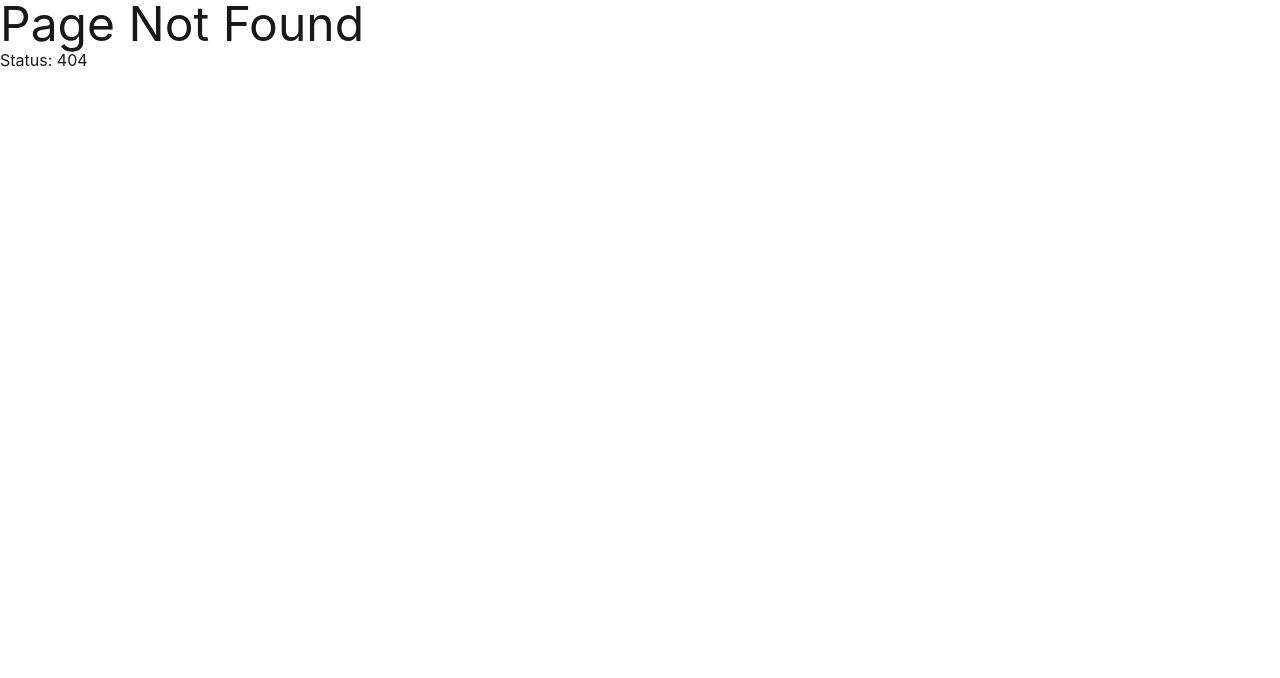
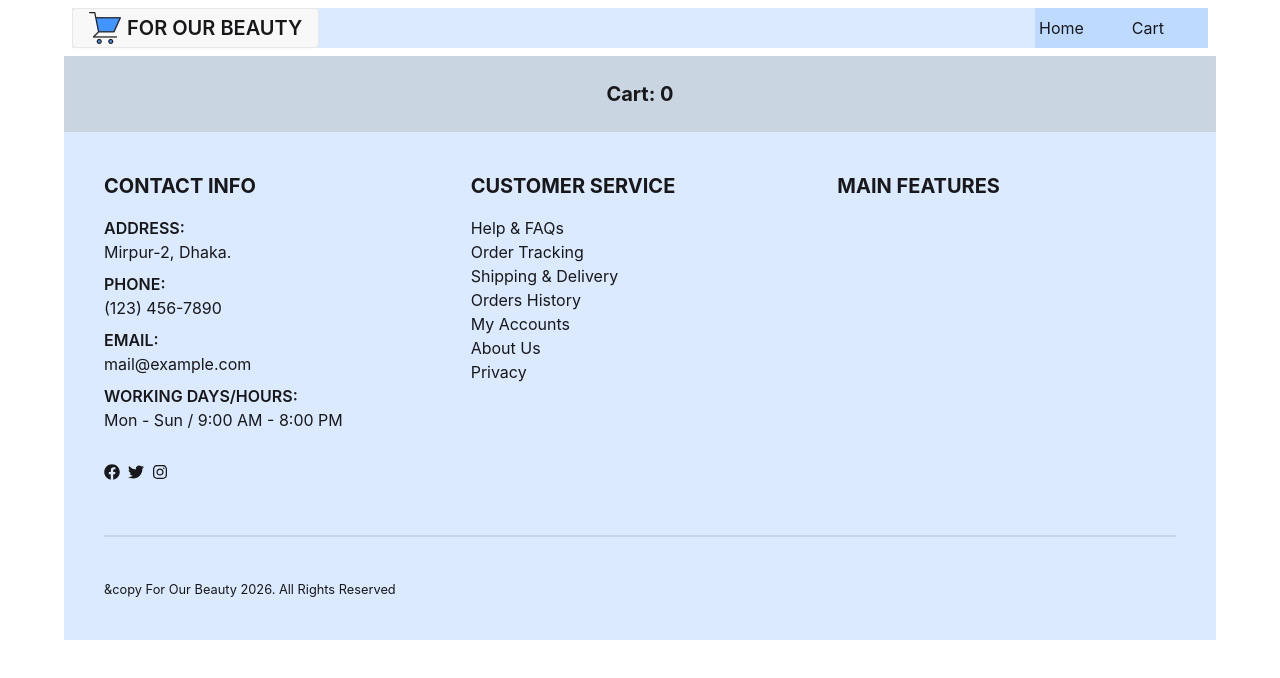
Before and after one commit to DevelopWebAdnan/react-eCommerce-project, a React (Vite) app: page /cart in a window 1280 px wide. Before the commit this address had no page. Shown: the top 678 px of the page. Built offline with nearby package versions, Linux system fonts and the light colour scheme.

Commit message:
Displayed the cart products in the Cart component.

```diff
--- a/src/components/Cart/Cart.jsx
+++ b/src/components/Cart/Cart.jsx
@@ -1,24 +1,77 @@
+import { useEffect, useState } from "react";
+import { getStoredCart, removeFromLS } from "../../utilities/localStorage";
+import { useLoaderData } from "react-router-dom";
 
 
-const Cart = ({ cart, handleRemoveFromCart }) => {
+// const Cart = ({ cart, handleRemoveFromCart }) => {
+const Cart = () => {
+
+    const products = useLoaderData();
+
+    const [cart, setCart] = useState([]);
+
+    // load cart from local storage
+    useEffect(() => {
+        console.log('called the useEffect', products.length);
+        if (products.length) {
+            const getCart = getStoredCart();
+            // console.log(getCart, products);
+            console.log('getCart:', getCart);
+            const savedCart = [];
+            for (const cartProductId of getCart) {
+                console.log('cartProductId:', cartProductId);
+                const productsInCart = products.find(product => product.id === cartProductId);
+                // const productsInCart = products.filter(product => product.id === cartProductId);
+                if (productsInCart) {
+                savedCart.push(productsInCart);
+                }
+            }
+            console.log(savedCart);
+            setCart(savedCart);
+        }
+        // }, [products])
+    }, [products])
+
+    console.log('cart', cart);
+
+    const handleRemoveFromCart = id => {
+        // visual cart remove
+        const remainingCart = cart.filter(product => product.id !== id);
+        setCart(remainingCart);
+        // remove from LS
+        removeFromLS(id);
+    }
+
     return (
-        <div className="bg-slate-300 p-3">
-        <h3 className="text-xl font-bold text-center my-3">Cart: {cart.length}</h3>
+
+        // {
+        //     cart.map(cartItem => <Cart
+        //         key={cartItem}
+        //         cart={cart}
+        //         handleRemoveFromCart={handleRemoveFromCart}
+        //     ></Cart>)
+        // }
+
+
+        < div className="bg-slate-300 p-3" >
+            <h3 className="text-xl font-bold text-center my-3">Cart: {cart.length}</h3>
+            <div className="grid grid-cols-1 md:grid-cols-2 lg:grid-cols-3 gap-4">
             {
                 cart.map(product =>
                     <div
-                        key={product.id}
+                        key={product?.id}
                         className="flex flex-col mb-3"
                     >
                         <img
                             className="w-full"
-                            src={product.img}></img>
+                            src={product?.img}></img>
 
-                        <button onClick={() => handleRemoveFromCart(product.id)} className="btn btn-xs sm:btn-sm md:btn-md lg:btn-lg xl:btn-xl">Remove</button>
+                        <button onClick={() => handleRemoveFromCart(product?.id)} className="btn btn-xs sm:btn-sm md:btn-md lg:btn-lg xl:btn-xl">Remove</button>
                     </div>
                 )
             }
-        </div>
+            </div>
+        </div >
     );
 };
 
--- a/src/components/Navbar/Navbar.jsx
+++ b/src/components/Navbar/Navbar.jsx
@@ -1,9 +1,9 @@
-
 import logo from '../../assets/shopping-cart/shopping-cart-32.png';
 
 import { AiOutlineClose, AiOutlineMenu } from "react-icons/ai";
 // import Link from "../Link/Link";
 import { useState } from "react";
+import { NavLink } from 'react-router-dom';
 
 const Navbar = () => {
 
@@ -48,9 +48,10 @@ const Navbar = () => {
     // ];
 
     const links = <>
-    <li><a href="">Home</a></li>
-    <li><a href="">Item3</a></li>
+        <li className='mr-10 px-1 hover:bg-blue-500'><NavLink to="/">Home</NavLink></li>
+        <li className='mr-10 px-1 hover:bg-blue-500'><NavLink to="/cart">Cart</NavLink></li>
     </>
+
     return (
         <div className="p-2">
             <nav className='flex md:flex-row-reverse md:justify-between bg-blue-100'>
--- a/src/components/ProductDetail/ProductDetail.jsx
+++ b/src/components/ProductDetail/ProductDetail.jsx
@@ -1,6 +1,7 @@
 import { CiShoppingCart } from "react-icons/ci";
 import { useLoaderData, useParams } from "react-router-dom";
-import { addToLS } from "../../utilities/localStorage";
+import { addToLS, getStoredCart } from "../../utilities/localStorage";
+import { useEffect, useState } from "react";
 
 const ProductDetail = () => {
 
@@ -10,16 +11,47 @@ const ProductDetail = () => {
 
     const product = data.find(product => product.id === productId);
     // console.log(data, typeof(product.id), typeof(id), typeof(productId));
-    console.log(product);
+    console.log('Detail of:', product);
 
     const { id: currentId, img } = product;
 
+    const [cart, setCart] = useState([]);
+
+    // load cart from local storage
+    useEffect(() => {
+        // console.log('called the useEffect', products.length);
+        // if (products.length) {
+        const getCart = getStoredCart();
+        // console.log(getCart, products);
+        console.log('getCart:', getCart);
+        // const savedCart = [];
+        for (const cardProductId of getCart) {
+            console.log('cartProductId:', cardProductId);
+            // const product = products.find(product => product.id === id);
+            // if (product) {
+            // savedCart.push(product);
+            // }
+        }
+        // console.log(savedCart);
+        // setCart(savedCart);
+        // }
+        // }, [products])
+    }, [])
+
     // const handleAddToCart = product => {
     const handleAddToCart = productId => {
-        // const newCart = [...cart, product];
-        // setCart(newCart);
+        const newCart = [...cart, productId];
+        setCart(newCart);
         addToLS(productId);
     }
+
+    // const handleRemoveFromCart = id => {
+    //     // visual cart remove
+    //     const remainingCart = cart.filter(product => product.id !== id);
+    //     setCart(remainingCart);
+    //     // remove from LS
+    //     removeFromLS(id);
+    // }
 
     return (
         <div className="my-12">
@@ -27,7 +59,7 @@ const ProductDetail = () => {
             <img className="w-2xs" src={img} alt="image of product" />
             <br />
             <button
-                onClick={() => handleAddToCart(id)}
+                onClick={() => handleAddToCart(productId)}
                 className="btn btn-primary mr-4"
             ><CiShoppingCart
                 className="text-2xl"
@@ -36,6 +68,18 @@ const ProductDetail = () => {
             {/* <button className="btn btn-accent btn-outline mr-4">Add To Cart</button> */}
 
             <button className="btn btn-accent">Add to Wish List</button>
+
+            {/* {
+                cart.map(cartItemId => <Cart
+                    key={cartItemId}
+                    cart={cart}
+                    handleRemoveFromCart={handleRemoveFromCart}
+                ></Cart>)
+            } */}
+            {/* <Cart
+                cart={cart}
+                handleRemoveFromCart={handleRemoveFromCart}
+            ></Cart> */}
         </div>
     );
 };
--- a/src/components/Products/Products.jsx
+++ b/src/components/Products/Products.jsx
@@ -1,11 +1,11 @@
 import { useEffect, useState } from "react";
 import ProductCard from "../ProductCard/ProductCard";
-import { getStoredCart, removeFromLS } from "../../utilities/localStorage";
-import Cart from "../Cart/Cart";
+import { getStoredCart } from "../../utilities/localStorage";
+// import Cart from "../Cart/Cart";
 
 const Products = () => {
     const [products, setProducts] = useState([]);
-    const [cart, setCart] = useState([]);
+    // const [cart, setCart] = useState([]);
 
     useEffect(() => {
         fetch('/beautyStore.json')
@@ -30,7 +30,7 @@ const Products = () => {
                 }
             }
             console.log(savedCart);
-            setCart(savedCart);
+            // setCart(savedCart);
         }
     }, [products])
 
@@ -40,13 +40,13 @@ const Products = () => {
     //     addToLS(product.id);
     // }
 
-    const handleRemoveFromCart = id => {
-        // visual cart remove
-        const remainingCart = cart.filter(product => product.id !== id);
-        setCart(remainingCart);
-        // remove from LS
-        removeFromLS(id);
-    }
+    // const handleRemoveFromCart = id => {
+    //     // visual cart remove
+    //     const remainingCart = cart.filter(product => product.id !== id);
+    //     setCart(remainingCart);
+    //     // remove from LS
+    //     removeFromLS(id);
+    // }
 
     return (
         <div className="my-10">
@@ -55,7 +55,7 @@ const Products = () => {
             </div>
 
             <div className="flex gap-4">
-                <div className="w-3/4 grid grid-cols-1 md:grid-cols-2 lg:grid-cols-3 gap-4">
+                <div className="grid grid-cols-1 md:grid-cols-2 lg:grid-cols-3 gap-4">
                     {
                         products.map(product => <ProductCard
                             key={product.id}
@@ -64,12 +64,12 @@ const Products = () => {
                         ></ProductCard>)
                     }
                 </div>
-                <div className="w-1/4">
+                {/* <div className="w-1/4">
                     <Cart
                         cart={cart}
                         handleRemoveFromCart={handleRemoveFromCart}
                     ></Cart>
-                </div>
+                </div> */}
             </div>
 
         </div>
--- a/src/main.jsx
+++ b/src/main.jsx
@@ -10,6 +10,7 @@ import ErrorPage from './components/ErrorPage/ErrorPage';
 import Home from './components/Home/Home';
 import Products from './components/Products/Products';
 import ProductDetail from './components/ProductDetail/ProductDetail';
+import Cart from './components/Cart/Cart';
 
 const router = createBrowserRouter([
   {
@@ -33,6 +34,11 @@ const router = createBrowserRouter([
       {
         path: '/products',
         element: <Products></Products>
+      },
+      {
+        path: 'cart',
+        element: <Cart></Cart>,
+        loader: () => fetch('/beautyStore.json')
       }
     ]
   },
```
